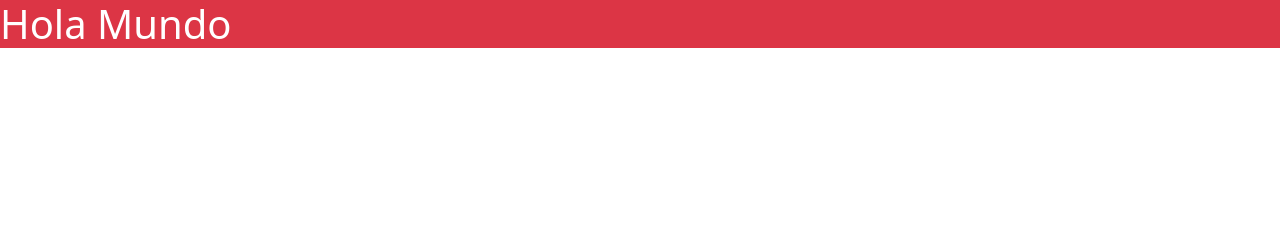
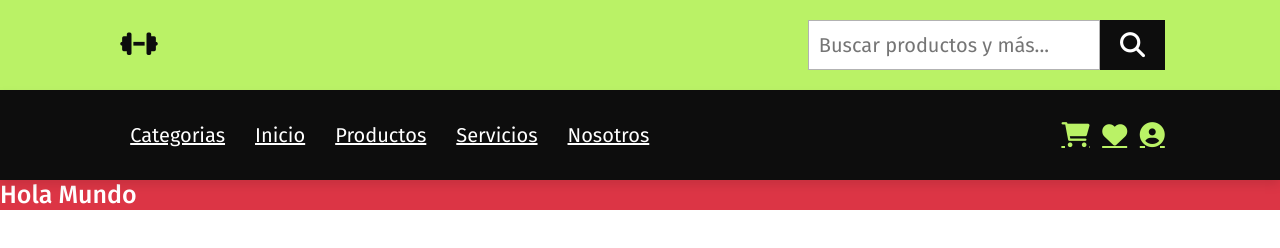
Before and after one commit to Aydily/AAT1-M2, a website built with Vite: page index.html in a window 1280 px wide. Built offline with nearby package versions, Linux system fonts and the light colour scheme.

Commit message:
arreglar componente navbar

```diff
--- a/index.html
+++ b/index.html
@@ -4,10 +4,12 @@
     <meta charset="UTF-8" />
     <link rel="icon" type="image/svg+xml" href="/vite.svg" />
     <meta name="viewport" content="width=device-width, initial-scale=1.0" />
+
     <title>Vite App</title>
   </head>
   <body>
     <main>
+      <div id="navbar"></div>
       <h1 class="text-bg-danger text-white">Hola Mundo</h1>
     </main>
     <script type="module" src="/main.js"></script>
--- a/main.js
+++ b/main.js
@@ -1,2 +1,7 @@
 import "./style.css";
 import "./src/app";
+import { cargarNavbar } from "./src/app/navbar";
+ (() => {
+    //cargarFooter();
+    cargarNavbar();
+  })();
--- a/src/pages/navbar.html
+++ b/public/components/navbar.html
@@ -1,13 +1,5 @@
-<!DOCTYPE html>
-<html lang="es">
-<head>
-    <meta charset="UTF-8">
-    <meta name="viewport" content="width=device-width, initial-scale=1.0">
-    <title>Navbar</title>
-    <link rel="stylesheet" href="../styles/navbar.css">
-    <link rel="stylesheet" href="https://cdnjs.cloudflare.com/ajax/libs/font-awesome/6.1.1/css/all.min.css">
-</head>
-<body>
+<link rel="stylesheet" href="../../src/styles/navbar.css">
+<link rel="stylesheet" href="https://cdnjs.cloudflare.com/ajax/libs/font-awesome/6.1.1/css/all.min.css">
   <header>
     <div  class="header-1">
 
@@ -36,6 +28,3 @@
       </div>
     </div>
   </header>
-  <script src="../app/navbar.js"></script>
-</body>
-</html>
--- a/src/app/navbar.js
+++ b/src/app/navbar.js
@@ -1,18 +1,17 @@
 
-document.addEventListener("DOMContentLoaded", () => {
+/*document.addEventListener("DOMContentLoaded", () => {
     cargarNavbar();
   });
-
+*/
 // JavaScript para hacer el navbar reutilizable
-function cargarNavbar() {
-    fetch("../pages/navbar.html")
+export function cargarNavbar() {
+    fetch("/components/navbar.html")
         .then (response => response.text())
         .then(data => {
             document.getElementById("navbar").innerHTML = data;
             initializeNavbar();
         })
         .catch(error => console.error('Error al cargar navbar', error) );
-}
 
 function initializeNavbar(){
 let menu = document.querySelector('#menu-bar');
@@ -41,3 +40,4 @@ else {
     console.error('uno o mas elementos no se encontraron en el documento');
 }
 }
+}
```
